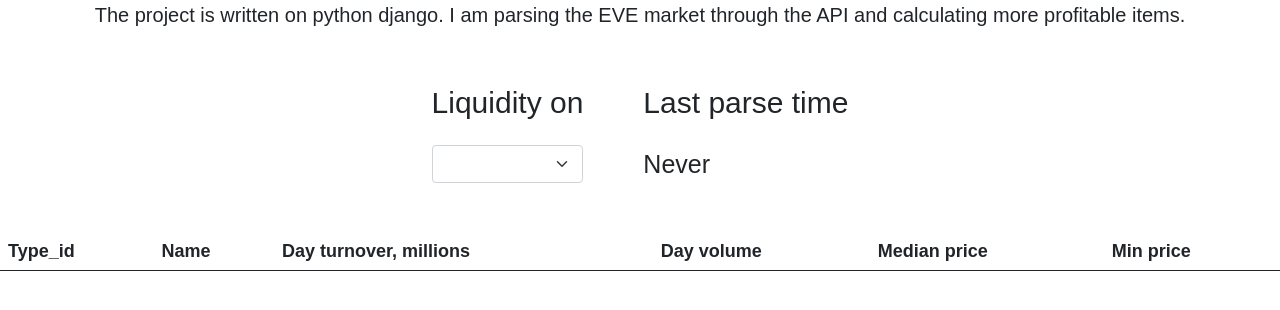
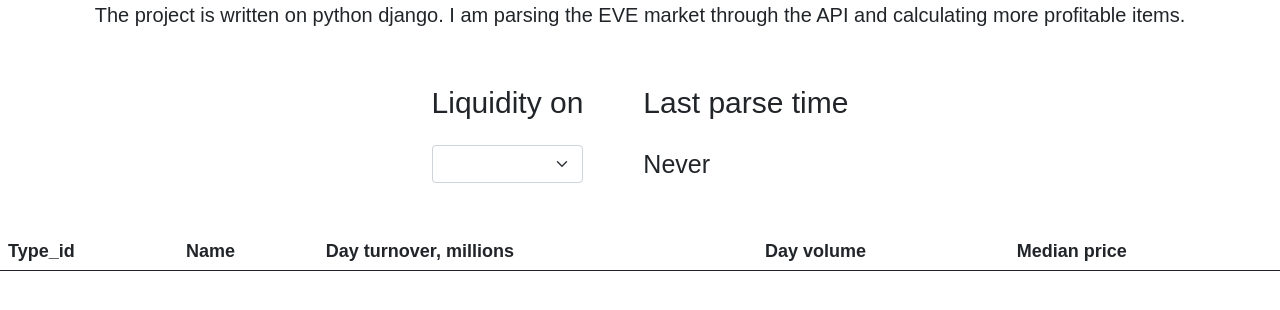
Before and after one commit to ATPstealer/eve_parser, a Django app: page /logistics/liquidity/ in a window 1280 px wide. Shown: the part 70-380 px from the top of the page. Run offline with Django 3.2, Linux system fonts and the light colour scheme; data that the repository does not hold is empty; parts of the project's set-up code (start-up, migrations or seed data) failed here and were passed over; some web fonts are replaced.

Commit message:
Revert "test min price"
This reverts commit 050030a45ce6dbd7153eac06ca64c6acce935247.

```diff
--- a/eve_parser/scripts/parser_market.py
+++ b/eve_parser/scripts/parser_market.py
@@ -37,7 +37,7 @@ def insert_in_base(market_data, region):
             market = Market.objects.create(
                 order_id=order['order_id'], region_id=region, duration=order['duration'],
                 is_buy_order=order['is_buy_order'], issued=order['issued'], location_id=order['location_id'],
-                min_volume=order['min_volume'], price=order['price'], range=order['range'], system_id=order['system_id'],
+                min_volume=order['min_volume'], price=order['price'], range=order['range'],system_id=order['system_id'],
                 type_id=order['type_id'], volume_total=order['volume_total'], volume_remain=order['volume_remain'])
             market.save()
         else:
--- a/logistics/templates/logistics/liquidity.html
+++ b/logistics/templates/logistics/liquidity.html
@@ -47,9 +47,6 @@
         <th scope="col" class="hovertips">Median price
             <span class="hovertipstext hovertips-left">Average price over 3 days</span>
         </th>
-        <th scope="col" class="hovertips">Min price
-            <span class="hovertipstext hovertips-left">Average price over 3 days</span>
-        </th>
     </tr>
     </thead>
     <tbody>
@@ -67,9 +64,6 @@
             <td>
                 <script>document.write(({{ liq.price }}).toLocaleString())</script>
             </td>
-            <td>
-                <script>document.write(({{ liq.min_price }}).toLocaleString())</script>
-            </td>
         </tr>
     {% endfor %}
     </tbody>
--- a/logistics/views.py
+++ b/logistics/views.py
@@ -1,5 +1,5 @@
 from django.shortcuts import render
-from eve_parser.models import Liquidity, Types, Regions, LogisticsPlanning, ParserDateStatus, Market
+from eve_parser.models import Liquidity, Types, Regions, LogisticsPlanning, ParserDateStatus
 from logistics.models import models
 from config import Config
 from datetime import datetime
@@ -26,12 +26,8 @@ def liquidity(request):
         if count_display > config.counts_on_page:
             break
         name = Types.objects.values_list("name").filter(type_id=liq[0])
-        market_low_price = Market.objects.values_list("price").filter(type_id=liq[0], region_id=int(region_id),
-                                                                      is_buy_order=0).order_by("-price")
-
         liquidity_to_page.append({'name': name[0][0], 'type_id': liq[0], 'day_volume': "%.2f" % liq[1],
-                                  'day_turnover': "%.2f" % liq[2], 'price': "%.2f" % liq[3],
-                                  'min_price': market_low_price[0][0]})
+                                  'day_turnover': "%.2f" % liq[2], 'price': "%.2f" % liq[3]})
 
     regions = Regions.objects.values_list("name", "region_id").order_by("region_id")
     parse_time = ParserDateStatus.objects.filter(parser_name="Liquidity calculation", region_id=region_id)
--- a/neural_network/scripts/try.py
+++ b/neural_network/scripts/try.py
@@ -55,7 +55,6 @@ def build_model(market_data):
     model.add(layers.Dense(32, activation='relu'))
     model.add(layers.Dense(1))
     model.compile(optimizer='rmsprop', loss='mse', metrics=['mae'])
-
     model.summary()
     print(model.input_shape)
     return model
```
